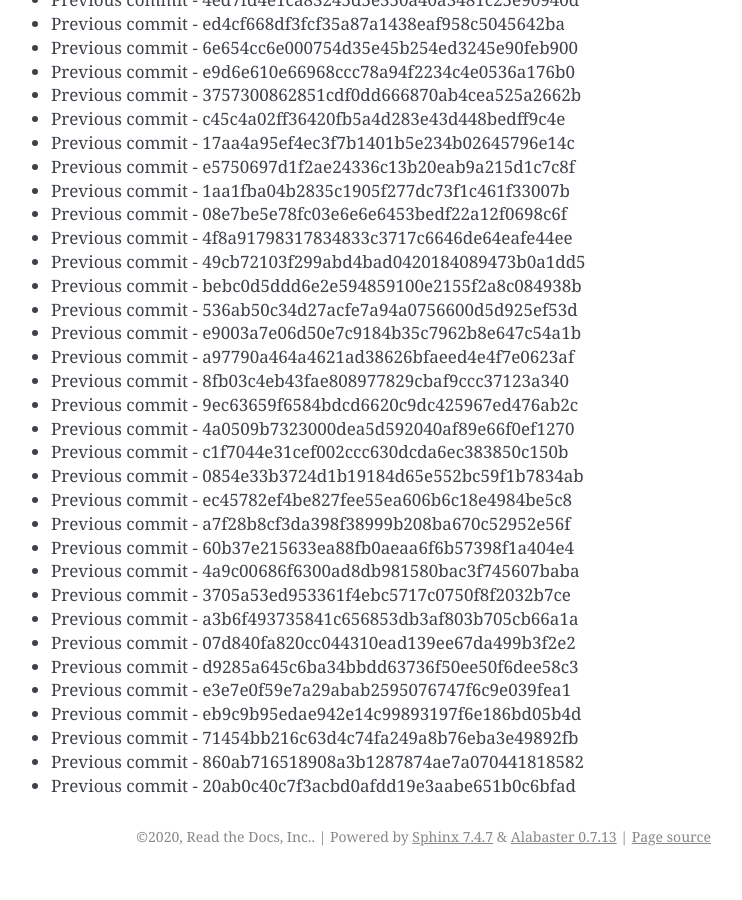
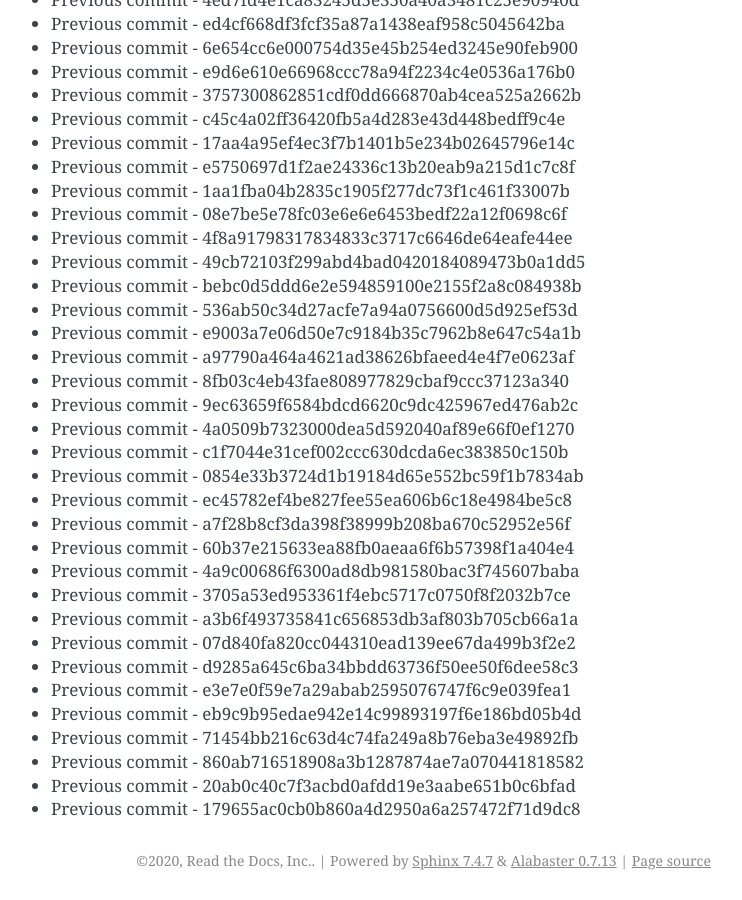
Before and after one commit to readthedocs/rtd-git-stresstest, a Sphinx documentation site: the page built from docs/updates.rst, in a window 1280 px wide and 900 px high, scrolled down 93820 px. Shown: the whole window, without its empty margins (399-1141 px from the left). Built offline with Sphinx 7.4.7, drawn with Linux system fonts in a browser that asks for light colours; before the commit the page ends 94696 px from its top, so only the background shows below that.

Commit message:
Generating commit from previous: 179655ac0cb0b860a4d2950a6a257472f71d9dc8

```diff
--- a/docs/updates.rst
+++ b/docs/updates.rst
@@ -3974,3 +3974,4 @@ It can be tested for any performance characteristics.
 * Previous commit - 71454bb216c63d4c74fa249a8b76eba3e49892fb
 * Previous commit - 860ab716518908a3b1287874ae7a070441818582
 * Previous commit - 20ab0c40c7f3acbd0afdd19e3aabe651b0c6bfad
+* Previous commit - 179655ac0cb0b860a4d2950a6a257472f71d9dc8
```
